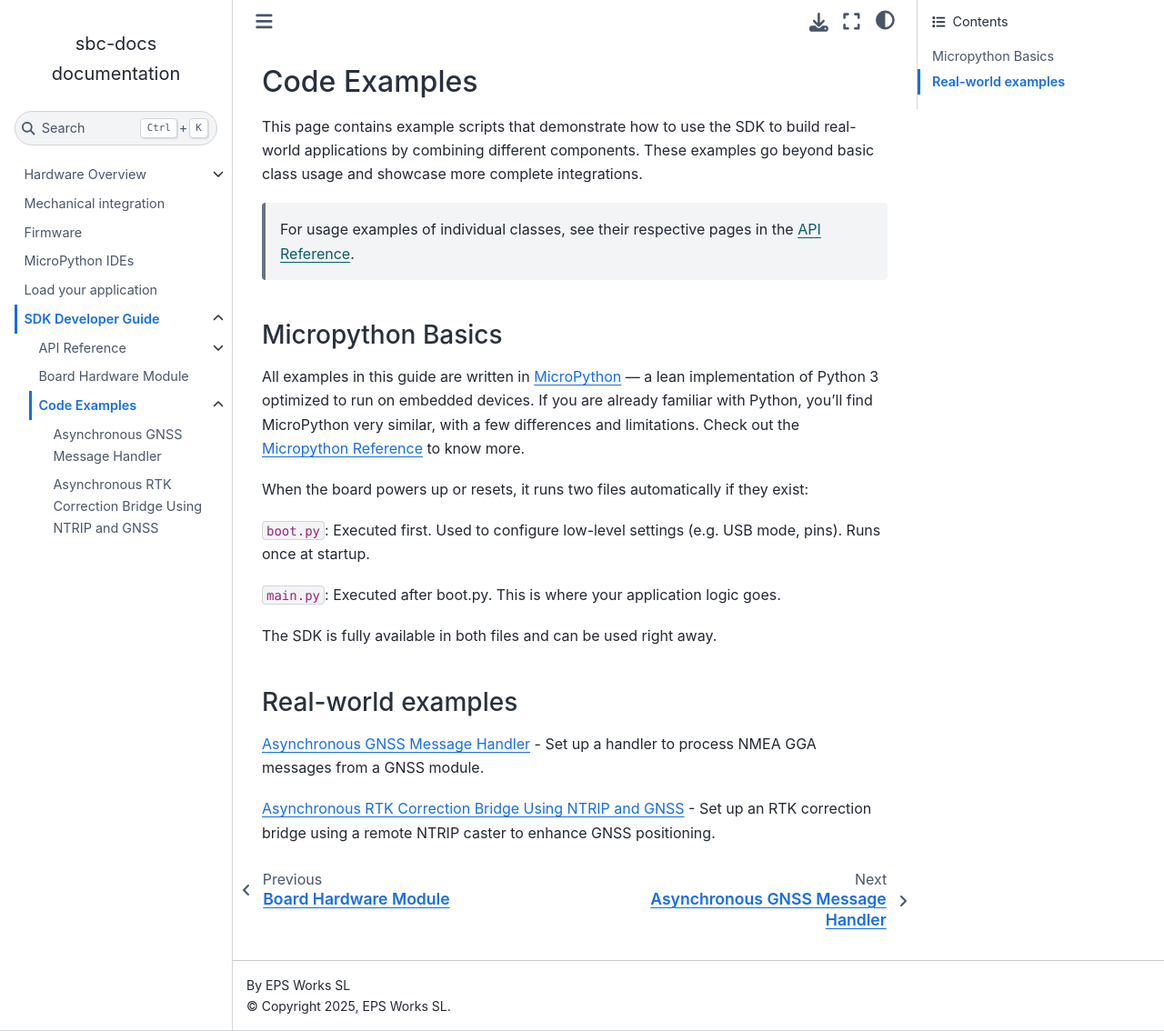
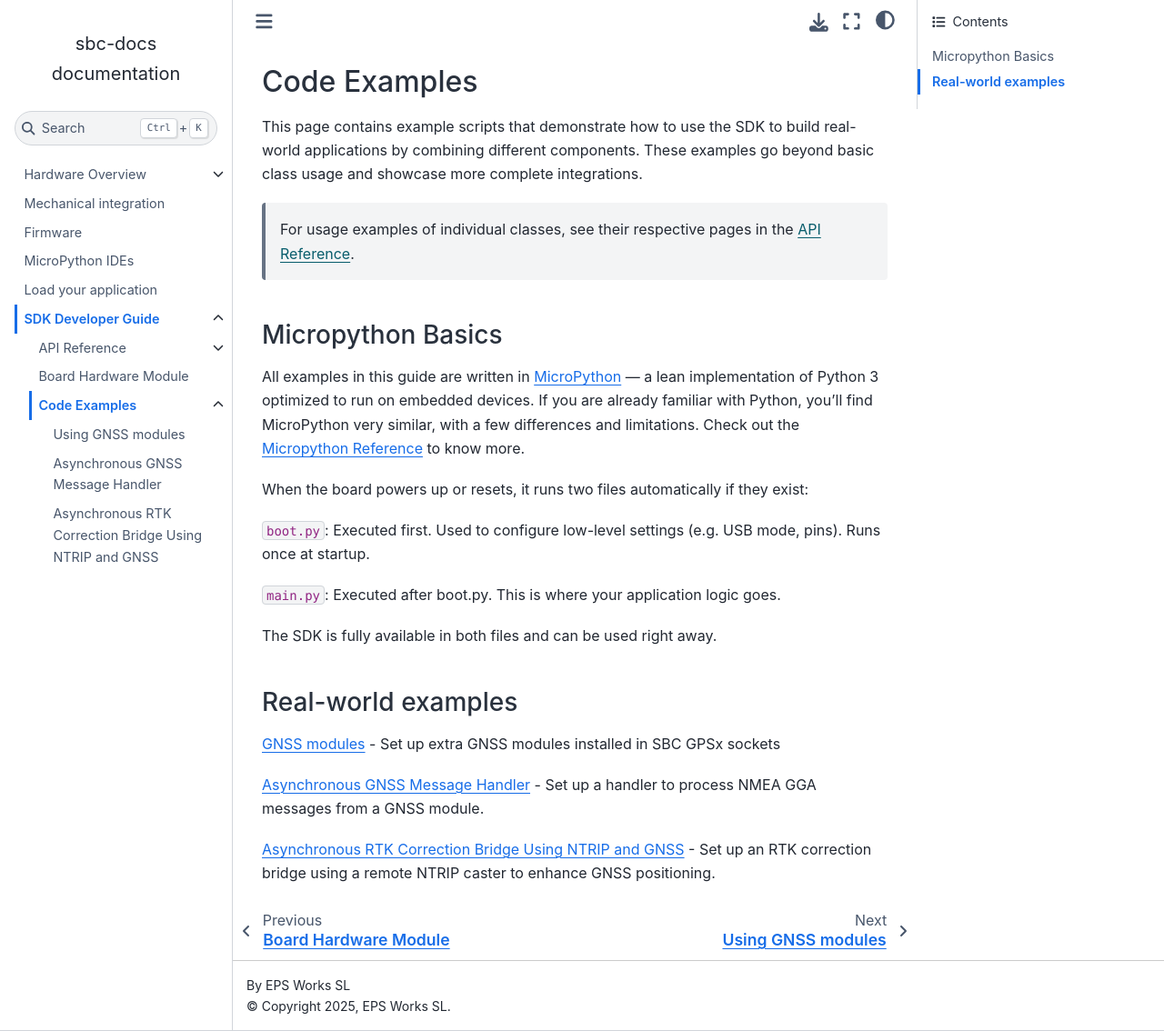
Before and after one commit to EPS-Works/sbc-docs, a Sphinx documentation site: the page built from source/sdk/examples/index.md, in a window 1280 px wide and 1134 px high. Shown: the whole window at 91% size. Built offline with Sphinx 7.4.7 and the Sphinx Book theme 1.1.4, drawn with Linux system fonts in a browser that asks for light colours.

Commit message:
docs(examples): add gnss instantiation example

````diff
--- a/source/sdk/examples/index.md
+++ b/source/sdk/examples/index.md
@@ -18,6 +18,8 @@ The SDK is fully available in both files and can be used right away.
 
 ## Real-world examples
 
+[GNSS modules](gnss_modules.md) - Set up extra GNSS modules installed in SBC GPSx sockets
+
 [Asynchronous GNSS Message Handler](async_gnss_stream.md) - Set up a handler to process NMEA GGA messages from a GNSS module.
 
 [Asynchronous RTK Correction Bridge Using NTRIP and GNSS](ntrip_forward.md) - Set up an RTK correction bridge using a remote NTRIP caster to enhance GNSS positioning.
@@ -25,6 +27,7 @@ The SDK is fully available in both files and can be used right away.
 ```{toctree}
 :hidden:
 
+gnss_modules.md
 async_gnss_stream.md
 ntrip_forward.md
 ```
````
Also changed, not shown: source/sdk/examples/gnss_modules.md (added, +17 -0 lines).
